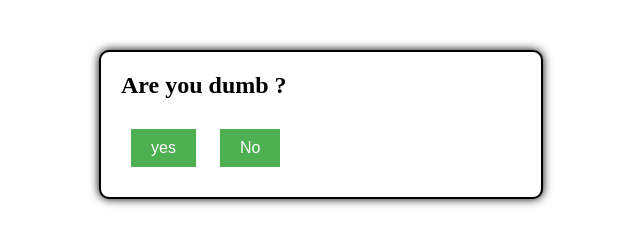
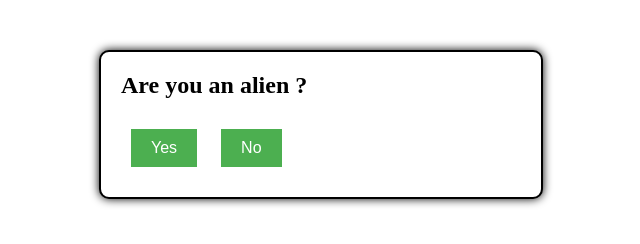
Before and after one commit to sushant10-creator/ruintell.github.io, a plain HTML site: page index.html in a window 1280 px wide. Shown: the full height of the page, 319-959 px from the left. Drawn offline with Linux system fonts and the light colour scheme.

Commit message:
Update index.html

```diff
--- a/index.html
+++ b/index.html
@@ -6,8 +6,8 @@
 </head>
 <body>
 	<div class="dialogue-box">
-		<h2>Are you dumb ?</h2>
-		<button class="button-okay" onclick="showMessage()">yes</button>
+		<h2>Are you an alien ?</h2>
+		<button class="button-okay" onclick="showMessage()">Yes</button>
 		<button class="button-not-okay">No</button>
 	</div>
 	<div class="dialogue-box message-box" id="messageBox">
```
